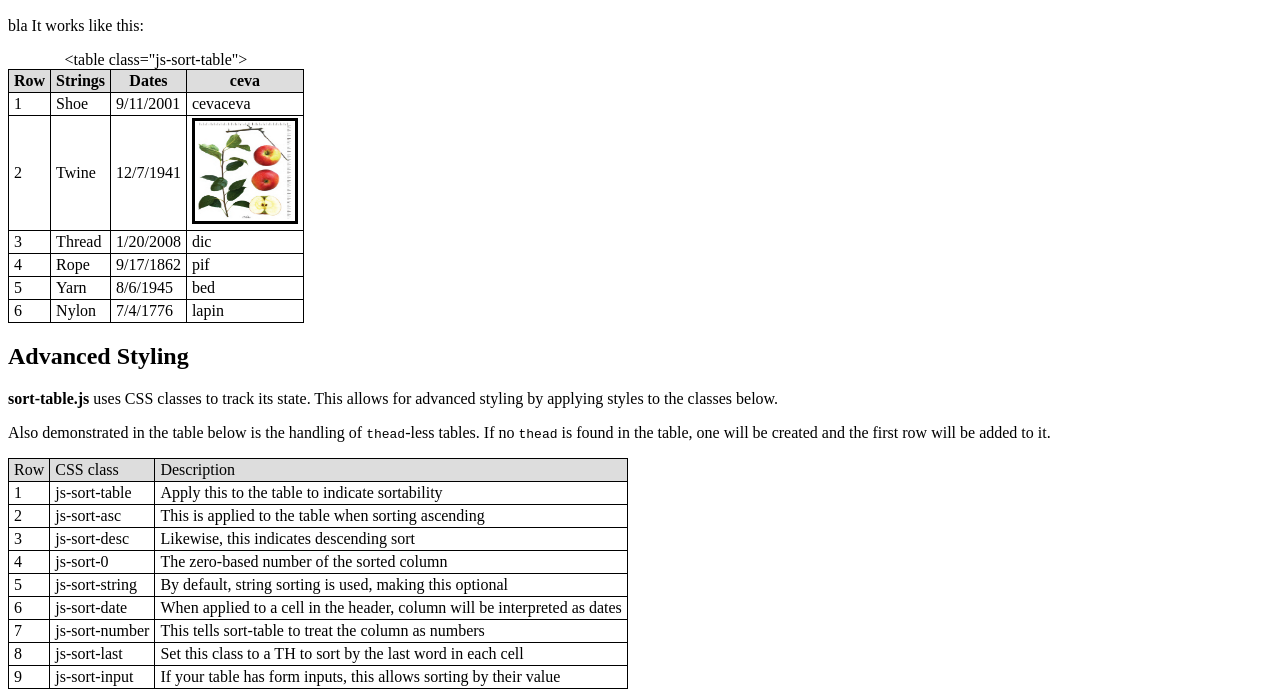
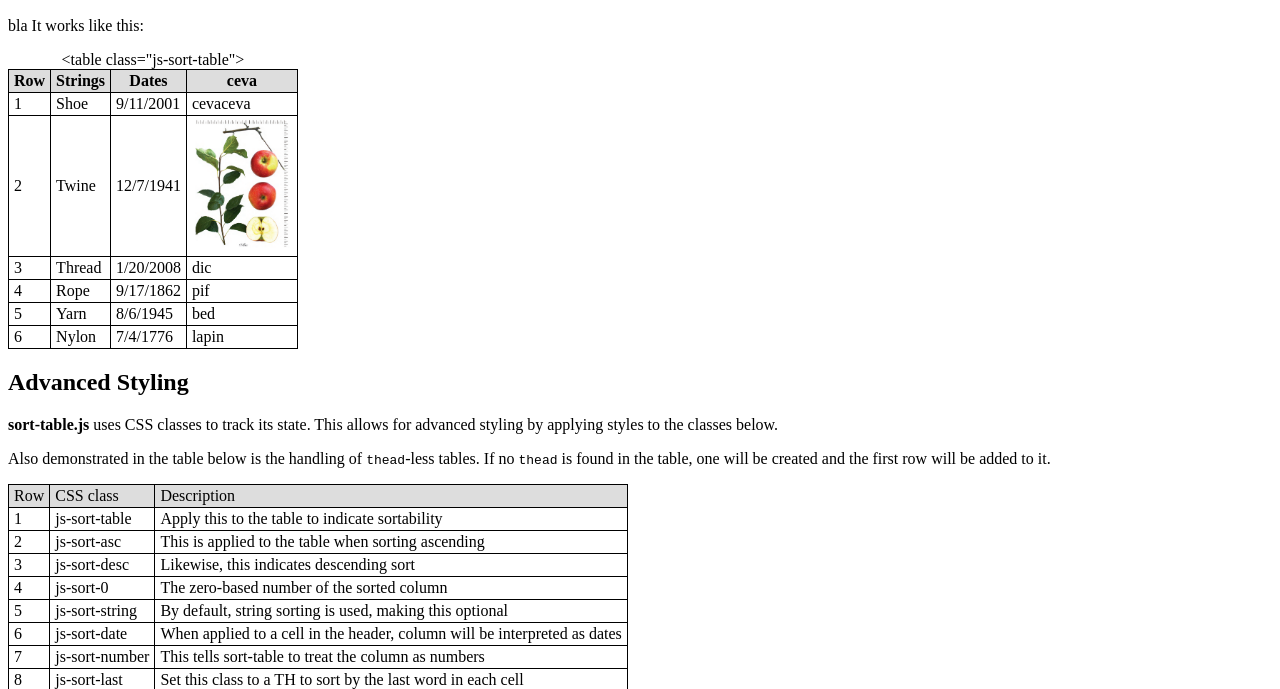
Before and after one commit to rollalt/Soiuri, a plain HTML site: page demo.html in a window 1280 px wide. Shown: the part 110-799 px from the top of the page. Drawn offline with Linux system fonts and the light colour scheme.

Commit message:
Update demo.html

```diff
--- a/demo.html
+++ b/demo.html
@@ -59,7 +59,7 @@
             <td>2</td>
             <td>Twine</td>
             <td>12/7/1941</td>
-            <td><img src="Mar_Alex.png" alt="" border=3 height=100 width=100></img></td>
+            <td><img src="Mar_Alex.png" alt="" border=0 width=100></img></td>
         </tr>
         <tr>
             <td>3</td>
```
